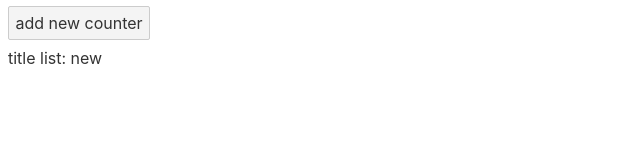
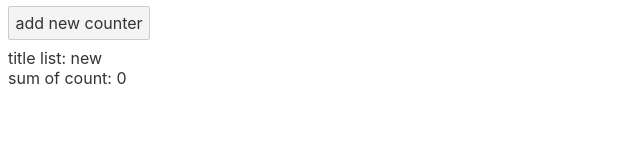
Before and after one commit to AnaKwt/MultipleCounter, a Svelte app: page / in a window 1280 px wide. Shown: the part 127-285 px from the top of the page, without its empty margins (0-640 px from the left). Built offline with nearby package versions, Linux system fonts and the light colour scheme.

Commit message:
Add sum of count

```diff
--- a/src/App.svelte
+++ b/src/App.svelte
@@ -10,6 +10,8 @@
     }
     return titleListResult;
   }
+
+  $: sum = $counters.reduce((previousValue, currentValue) => previousValue + currentValue.count, 0);
 </script>
 
 <h1>Multiple counter</h1>
@@ -19,3 +21,6 @@
 <div>
   title list: {titleList($counters)}
 </div>
+<div>
+  sum of count: {sum}
+</div>
```
